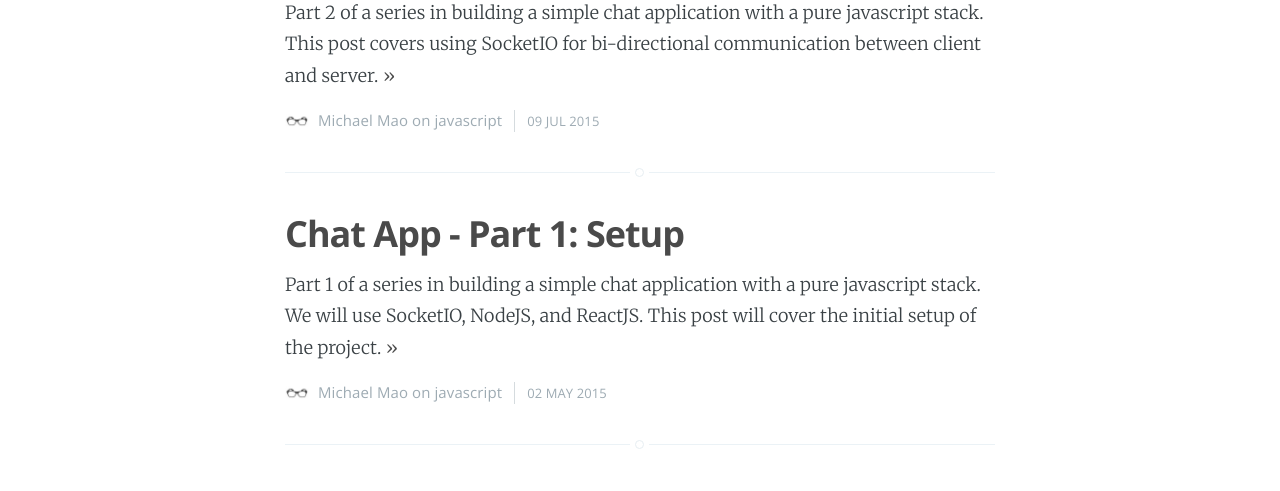
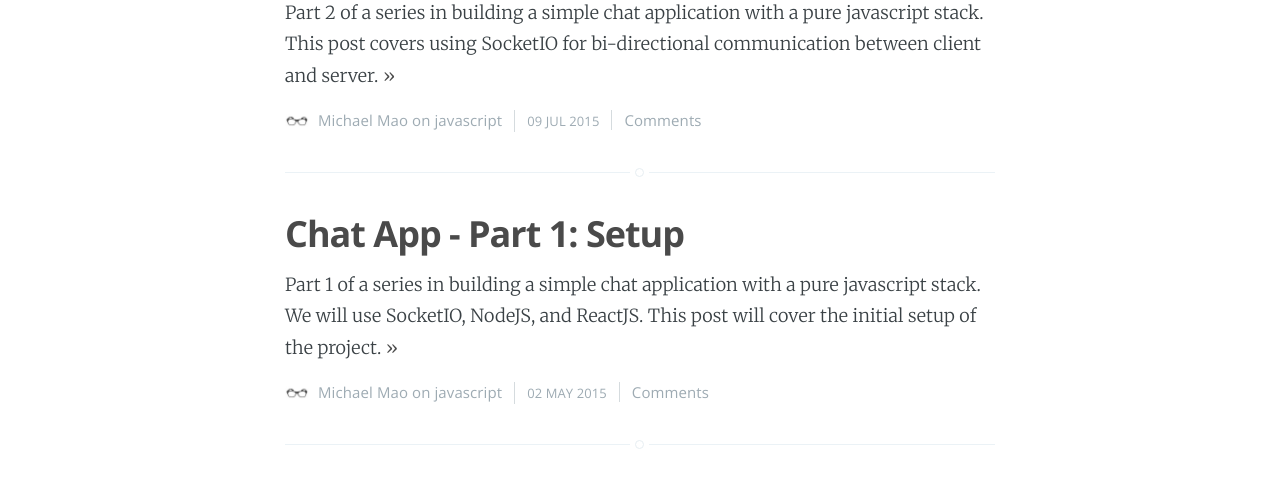
Before and after one commit to michael-mao/michael-mao.github.io, a Jekyll site: the page built from index.html, in a window 1280 px wide. Shown: the part 469-960 px from the top of the page. Built offline with Jekyll 4.4.1, drawn with Linux system fonts in a browser that asks for light colours; the list of posts is cut into pages by our own code; comment, search, counter and statistics services are not loaded.

Commit message:
Add disqus comment count.

```diff
--- a/_includes/disqus.html
+++ b/_includes/disqus.html
@@ -2,8 +2,9 @@
     <div id="disqus_thread"></div>
     <script>
         var disqus_config = function () {
-            this.page.url = '{{ post.url }}';
-            this.page.identifier = '{{ post.title }}';
+            this.page.url = '{{ page.url | absolute_url }}';
+            this.page.identifier = '{{ page.id }}';
+            this.page.title = '{{ page.title }}';
         };
 
         (function() { // DON'T EDIT BELOW THIS LINE
--- a/_layouts/default.html
+++ b/_layouts/default.html
@@ -43,5 +43,8 @@
     <script type="text/javascript" src="/assets/js/jquery-1.11.1.min.js"></script>
     <script type="text/javascript" src="/assets/js/jquery.fitvids.js"></script>
     <script type="text/javascript" src="/assets/js/index.js"></script>
+
+    <!-- Disqus comment count -->
+    <script id="dsq-count-scr" src="//michael340.disqus.com/count.js" async></script>
 </body>
 </html>
--- a/_layouts/post.html
+++ b/_layouts/post.html
@@ -17,13 +17,17 @@
         <header class="post-header">
             <h1 class="post-title">{{ page.title }}</h1>
             <section class="post-meta">
-                <time class="post-date" datetime="{{ page.date | date:'%Y-%m-%d' }}">{{ page.date | date_to_string }}</time>
+                {% if site.author %}
+                    {{ site.author }}
+                {% endif %}
                 {% if page.categories.size > 0 %}
                     on
                     {% for category in page.categories %}
                         <a href="{{ site.baseurl }}/categories/#{{ category }}">{{ category }}</a>{% unless forloop.last %}, {% endunless %}
                     {% endfor %}
                 {% endif %}
+                <time class="post-date" datetime="{{ page.date | date:'%Y-%m-%d' }}">{{ page.date | date_to_string }}</time>
+                <a class="post-comment-count" href="{{ page.url | absolute_url }}#disqus_thread" data-disqus-identifier="{{ page.id }}">Comments</a>
             </section>
         </header>
 
--- a/assets/css/main.scss
+++ b/assets/css/main.scss
@@ -26,6 +26,12 @@
     margin-top: 50px;
 }
 
+.post-comment-count {
+    margin-left: 8px;
+    padding-left: 12px;
+    border-left: #d5dbde 1px solid;
+}
+
 // Post tags
 .post-tags {
     font-size: 0.8em;
--- a/index.html
+++ b/index.html
@@ -64,6 +64,7 @@
                 {% endfor %}
             {% endif %}
             <time class="post-date" datetime="{{ post.date | date:'%Y-%m-%d' }}">{{ post.date | date_to_string }}</time>
+            <a class="post-comment-count" href="{{ post.url | absolute_url }}#disqus_thread" data-disqus-identifier="{{ post.id }}">Comments</a>
         </footer>
     </article>
 
```
